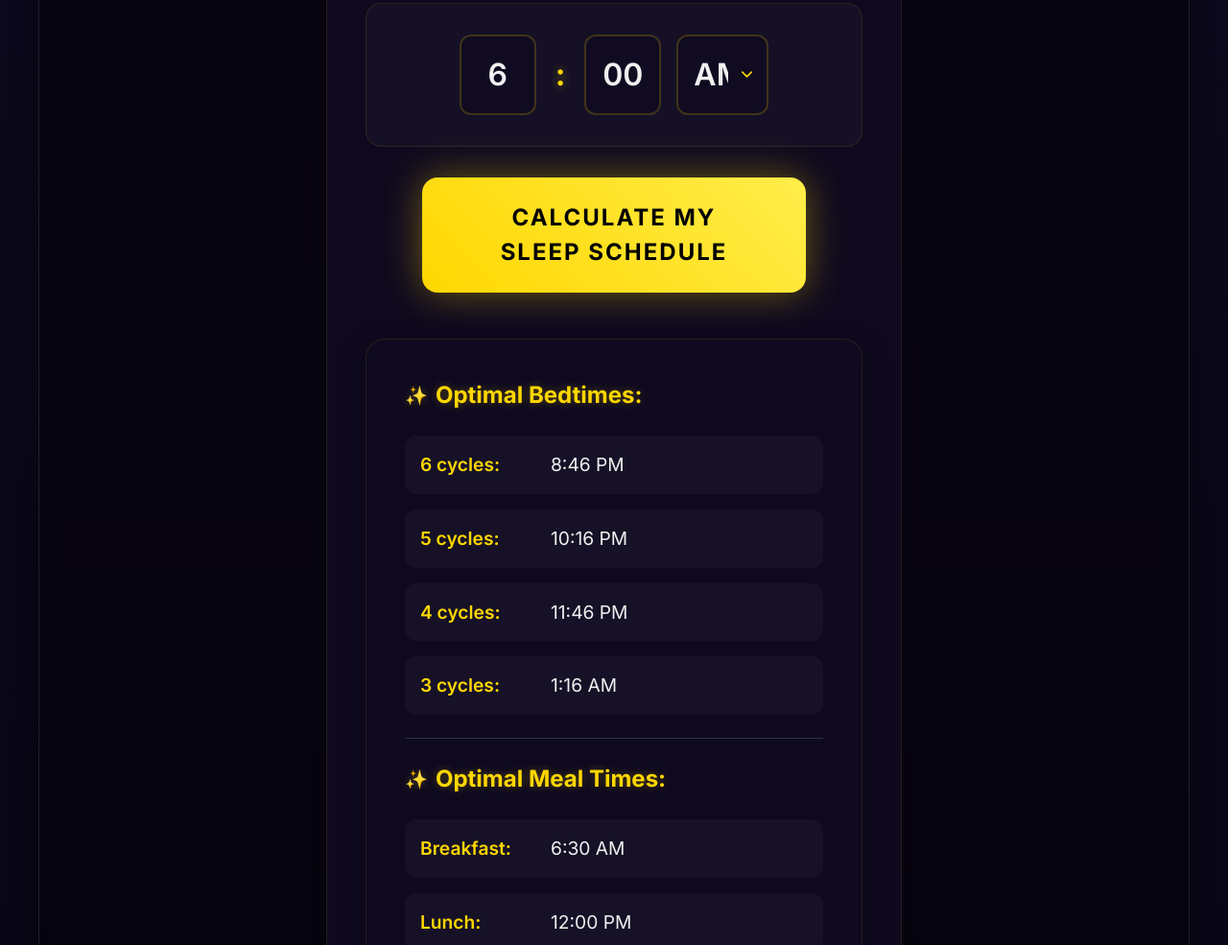
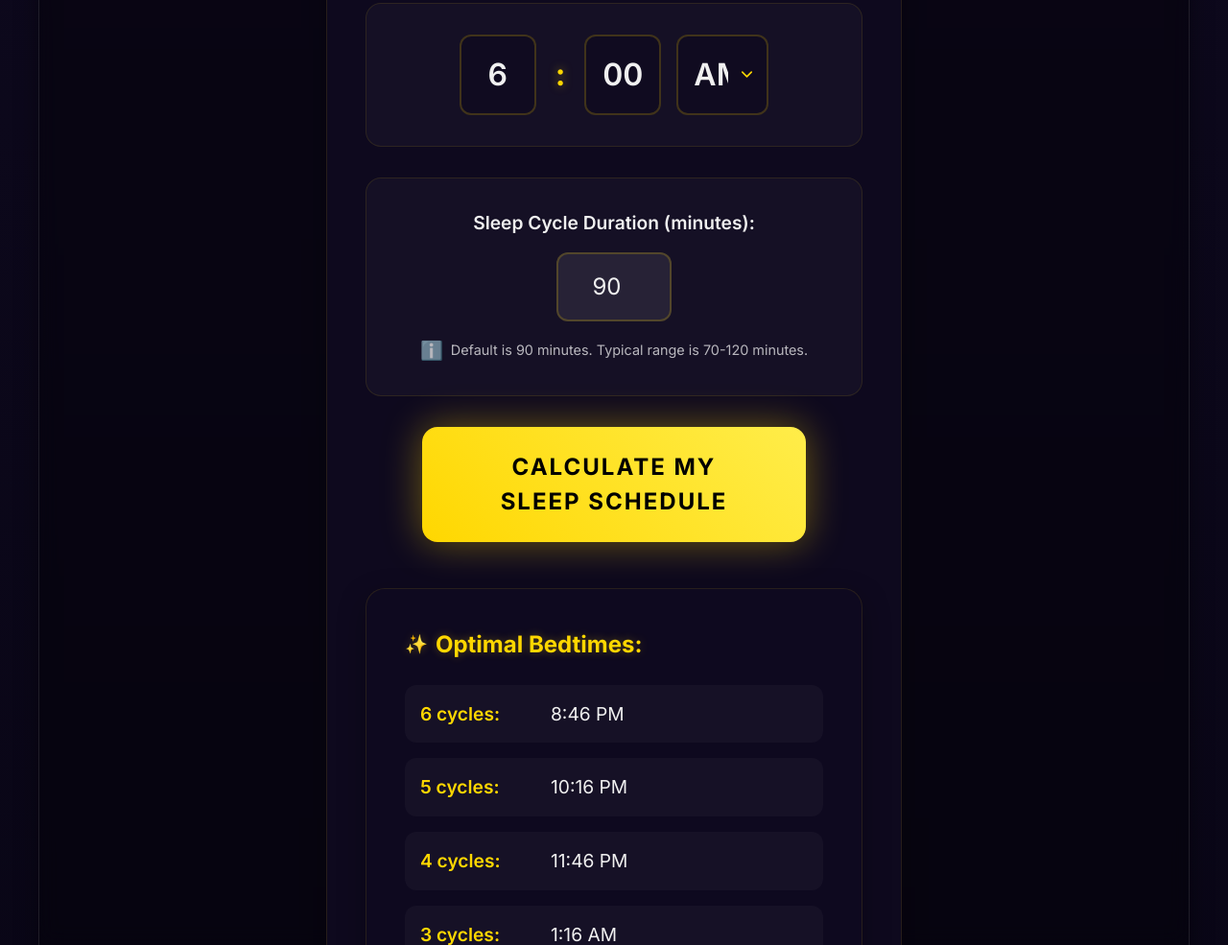
Before and after one commit to confusedamanager/sleep-syncer-sleep-cycle-calculator, a plain HTML site: page index.html in a window 1280 px wide. Shown: the part 891-1876 px from the top of the page at 96% size. Drawn offline with nearby package versions, Linux system fonts and the light colour scheme.

Commit message:
Update index.html

```diff
--- a/index.html
+++ b/index.html
@@ -1,6 +1,7 @@
 <!DOCTYPE html>
 <html lang="en">
-<head><!-- Google tag (gtag.js) -->
+<head>
+    <!-- Google tag (gtag.js) -->
 <script async src="https://www.googletagmanager.com/gtag/js?id=G-KT51JH936H"></script>
 <script>
   window.dataLayer = window.dataLayer || [];
@@ -9,6 +10,7 @@
 
   gtag('config', 'G-KT51JH936H');
 </script>
+
     <meta charset="UTF-8">
     <meta name="viewport" content="width=device-width, initial-scale=1.0">
     <title>SleepSyncer - Optimize Your Sleep & Sync Your Schedule 🌙</title>
@@ -1192,6 +1194,84 @@
                 margin-left: 20px !important;
             }
         }
+
+        .cycle-duration-selector {
+            display: flex;
+            flex-direction: column;
+            gap: 1rem;
+            margin: 2rem 0;
+            padding: 2rem;
+            background: rgba(255, 255, 255, 0.03);
+            border-radius: 16px;
+            border: 1px solid rgba(255, 215, 0, 0.1);
+        }
+
+        .cycle-duration-label {
+            font-size: 1.2rem;
+            font-weight: 600;
+            color: #f0f0f0;
+            text-align: center;
+        }
+
+        .cycle-duration-input {
+            display: flex;
+            flex-direction: column;
+            align-items: center;
+            gap: 1rem;
+        }
+
+        .cycle-duration-input input {
+            background-color: rgba(255, 255, 255, 0.08);
+            border: 2px solid rgba(255, 215, 0, 0.2);
+            color: #f0f0f0;
+            padding: 1rem;
+            font-size: 1.5rem;
+            border-radius: 12px;
+            width: 120px;
+            text-align: center;
+            transition: all 0.3s ease;
+        }
+
+        .cycle-duration-input input:focus {
+            outline: none;
+            border-color: #ffd700;
+            box-shadow: 0 0 25px rgba(255, 215, 0, 0.2);
+            transform: scale(1.05);
+        }
+
+        .cycle-duration-info {
+            display: flex;
+            align-items: center;
+            gap: 0.5rem;
+            color: rgba(255, 255, 255, 0.7);
+            font-size: 0.9rem;
+            text-align: center;
+        }
+
+        .info-icon {
+            font-size: 1.2rem;
+        }
+
+        @media (max-width: 768px) {
+            .cycle-duration-selector {
+                padding: 1.5rem;
+                margin: 1.5rem 0;
+            }
+
+            .cycle-duration-label {
+                font-size: 1rem;
+            }
+
+            .cycle-duration-input input {
+                font-size: 1.2rem;
+                padding: 0.75rem;
+                width: 100px;
+            }
+
+            .cycle-duration-info {
+                font-size: 0.8rem;
+            }
+        }
     </style>
 </head>
 <body>
@@ -1245,6 +1325,17 @@
                             <option value="AM">AM</option>
                             <option value="PM">PM</option>
                         </select>
+                    </div>
+
+                    <div class="cycle-duration-selector">
+                        <label for="cycleDuration" class="cycle-duration-label">Sleep Cycle Duration (minutes):</label>
+                        <div class="cycle-duration-input">
+                            <input type="number" id="cycleDuration" min="60" max="120" value="90" step="5">
+                            <div class="cycle-duration-info">
+                                <span class="info-icon">ℹ️</span>
+                                <span class="info-text">Default is 90 minutes. Typical range is 70-120 minutes.</span>
+                            </div>
+                        </div>
                     </div>
 
                     <button class="calculate-btn" onclick="calculateCycles()">Calculate My Sleep Schedule</button>
@@ -1709,7 +1800,7 @@
 
             let inputMinutesPastMidnight = (hours * 60) + minutes;
 
-            const sleepCycleDuration = 90; // minutes
+            const sleepCycleDuration = parseInt(document.getElementById('cycleDuration').value) || 90; // minutes
             const timeToFallAsleep = 14; // minutes
 
             let sleepWakeSuggestions = [];
@@ -1945,6 +2036,7 @@
             const minuteInput = document.getElementById('minuteInput');
             const ampmSelect = document.getElementById('ampmSelect');
             const timeInput = document.getElementById('inputTime');
+            const cycleDurationInput = document.getElementById('cycleDuration');
 
             // Set default time to 6:00 AM
             hourInput.value = '6';
@@ -1956,6 +2048,13 @@
             hourInput.addEventListener('input', updateTime);
             minuteInput.addEventListener('input', updateTime);
             ampmSelect.addEventListener('change', updateTime);
+
+            // Add cycle duration validation
+            cycleDurationInput.addEventListener('input', function() {
+                let val = parseInt(this.value) || 90;
+                val = Math.min(120, Math.max(60, val));
+                this.value = val;
+            });
 
             // Add input validation
             hourInput.addEventListener('blur', function() {
```
